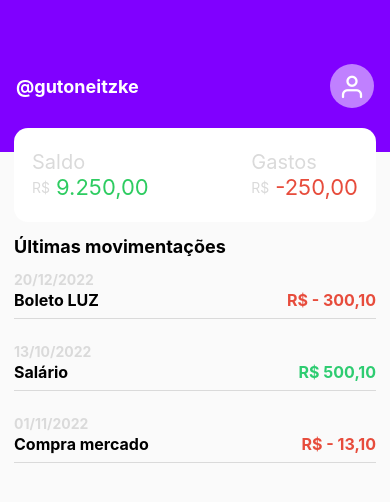
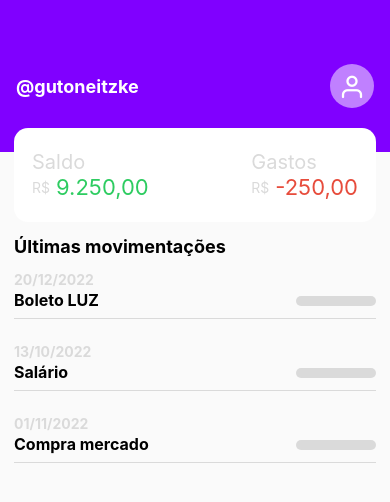
Before and after one commit to Gutoneitzke/finance-app-react-native, a React Native app: screen / in a window 390 px wide. Shown: the top 502 px of the page. Built offline with nearby package versions, Linux system fonts and the light colour scheme.

Commit message:
feat: add more actions to movements

```diff
--- a/src/components/Movements/index.js
+++ b/src/components/Movements/index.js
@@ -1,9 +1,12 @@
-import React from 'react';
+import React, { useState } from 'react';
 import { View, Text, StyleSheet, TouchableOpacity } from 'react-native';
 
 export default function Movements({ data }) {
+
+    const [showValue, setShowValue] = useState(false);
+
     return (
-   <TouchableOpacity style={styles.container}>
+        <TouchableOpacity style={styles.container} onPress={() => setShowValue(!showValue)}>
             <Text style={styles.date}>
                 {data.date}
             </Text>
@@ -12,11 +15,18 @@
                 <Text style={styles.label}>
                     {data.label}
                 </Text>
+                {showValue ? (
                     <Text
                         style={data.type == 1 ? styles.value : styles.expenses}
                     >
                         {data.type == 1 ? `R$ ${data.value}` : `R$ - ${data.value}`}
                     </Text>
+                ) : (
+                    <View style={styles.skeleton}>
+
+                    </View>
+                )}
+
             </View>
         </TouchableOpacity>
     );
@@ -52,5 +62,12 @@
         fontWeight: 'bold',
         fontSize: 16,
         color: '#e74c3c'
+    },
+    skeleton: {
+        marginTop: 6,
+        width: 80,
+        height: 10,
+        backgroundColor: '#dadada',
+        borderRadius: 8
     }
 });
```
Lines whose indentation alone changed are shown as unchanged.
